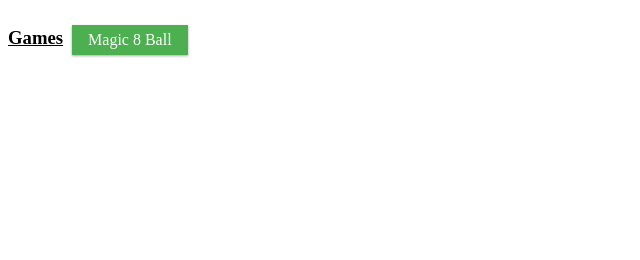
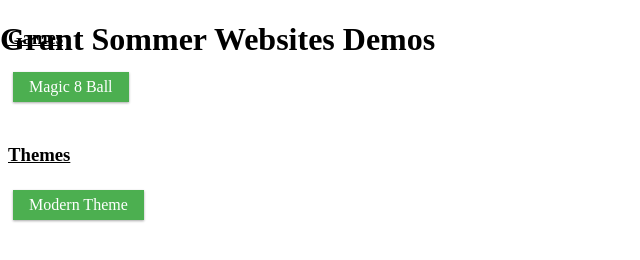
Before and after one commit to GrantSommerWebsites/grantsommerwebsites.github.io, a plain HTML site: page index.html in a window 1280 px wide. Shown: the whole page, without its empty margins (0-640 px from the left). Drawn offline with Linux system fonts and the light colour scheme.

Commit message:
Update index.html

```diff
--- a/index.html
+++ b/index.html
@@ -45,10 +45,23 @@ h3 {
   text-decoration:underline;
   display:inline-block;
 }
+
+.header {
+  position:absolute;
+  top:0px;
+  left:0px;
+  width:100%;
+}
     </style>
   </head>
   <body>
-    <h3>Games</h3>
+    <div class='header'>
+      <h1>Grant Sommer Websites Demos</h1>
+    </div>
+    <h3>Games</h3><br>
     <a href='magic8ball.html'>Magic 8 Ball</a>
+    <br><br>
+    <h3>Themes</h3><br>
+    <a href='themes/modern.html'>Modern Theme</a>
   </body>
 </html>
```
